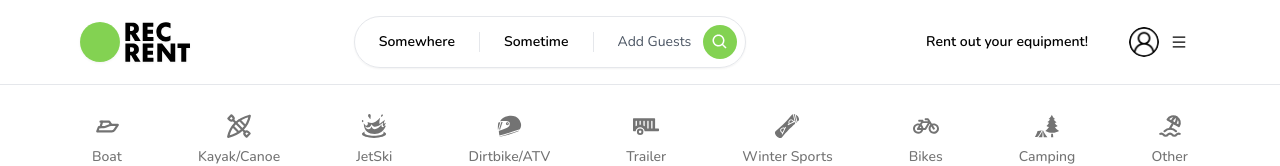
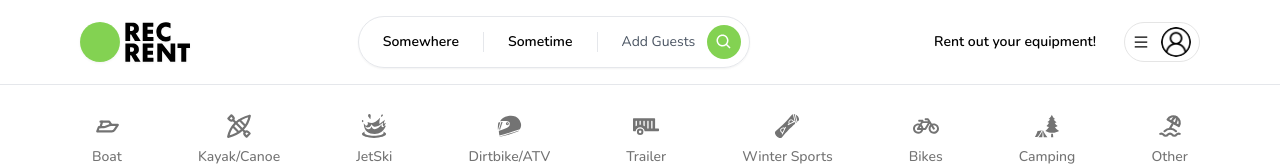
Before and after one commit to MaxLivesInTheMatrix/rec-rent, a Next.js app: page / in a window 1280 px wide. Shown: the top 166 px of the page. Built offline with nearby package versions, Linux system fonts and the light colour scheme; no server answers; what cities.json would draw is missing.

Commit message:
Login is implemented
login function and menu is implemented

```diff
--- a/app/components/navbar/NavBar.tsx
+++ b/app/components/navbar/NavBar.tsx
@@ -11,7 +11,9 @@ import {User} from '@prisma/client';
 interface NavbarProps{
   currentUser?: User | null;
 }
-
+interface UserMenuProps {
+  currentUser?: User | null
+}
 const Navbar: React.FC<NavbarProps> = ({
   currentUser,
 }) => {
--- a/app/components/navbar/UserMenu.tsx
+++ b/app/components/navbar/UserMenu.tsx
@@ -6,47 +6,130 @@ import { useCallback, useState } from "react";
 import MenuItem from "./MenuItem";
 import useRegisterModal from "@/app/hooks/useRegisterModal";
 import useLoginModal from "@/app/hooks/useLoginModal";
+import { signOut } from "next-auth/react";
+import { useRouter } from "next/navigation";
+import { SafeUser } from "@/app/types";
+import {User} from '@prisma/client';
 
-const UserMenu = () => {
+interface UserMenuProps {
+    currentUser?: User|null
+}
+const UserMenu: React.FC<UserMenuProps> = ({
+    currentUser
+}) => {
+
     const registerModal = useRegisterModal();
     const loginModal=useLoginModal();
     const [isOpen, setIsOpen] = useState(false);
-
     const toggleOpen = useCallback(() => {
         setIsOpen(value => !value);
     }, []);
 
   return (
     <div className="relative">
-            <div className="flex items-center gap-3">
-                <div onClick={() => {}} className="hidden md:block text-sm font-semibold py-3 px-4 rounded-full hover:bg-neutral-100 transition cursor-pointer">
+      <div className="flex flex-row items-center gap-3">
+        <div
+          onClick={() => {}}
+          className="
+            hidden
+            md:block
+            text-sm
+            font-semibold
+            py-3
+            px-4
+            rounded-full
+            hover:bg-neutral-100
+            transition
+            cursor-pointer
+          "
+        >
           Rent out your equipment!
         </div>
-                <button
+        <div
         onClick={toggleOpen}
-                    className="p-4 md:py-1 md:px-3 flex items-center gap-3 rounded-full cursor-pointer border border-white hover:shadow-md hover:border-neutral-200 transition ease-in-out duration-200"
+        className="
+          p-4
+          md:py-1
+          md:px-2
+          border-[1px]
+          border-neutral-200
+          flex
+          flex-row
+          items-center
+          gap-3
+          rounded-full
+          cursor-pointer
+          hover:shadow-md
+          transition
+          "
         >
+          <AiOutlineMenu />
           <div className="hidden md:block">
             <Avatar />
           </div>
-                    <AiOutlineMenu />
-                </button>
+        </div>
       </div>
       {isOpen && (
-            <div className="absolute rounded-xl shadow-md w-[40vw] md:w-3/4 bg-white overflow-hidden right-0 top-12 text-sm">
+        <div
+          className="
+            absolute
+            rounded-xl
+            shadow-md
+            w-[40vw]
+            md:w-3/4
+            bg-white
+            overflow-hidden
+            right-0
+            top-12
+            text-sm
+          "
+        >
           <div className="flex flex-col cursor-pointer">
+            {currentUser ? (
               <>
-                        <MenuItem onClick={loginModal.onOpen} label="Login"/>
-
-                        <MenuItem onClick={registerModal.onOpen} label="Sign up"
+                <MenuItem
+                  label="My trips"
+                  onClick={() => {}}
+                />
+                <MenuItem
+                  label="My favorites"
+                  onClick={() => {}}
+                />
+                <MenuItem
+                  label="My reservations"
+                  onClick={() => {}}
+                />
+                <MenuItem
+                  label="My properties"
+                  onClick={() => {}}
+                />
+                <MenuItem
+                  label="Rec-Rental your home"
+                  onClick={() => {}}
+                />
+                <hr />
+                <MenuItem
+                  label="Logout"
+                  onClick={() => signOut()}
                 />
               </>
+            ) : (
+              <>
+                <MenuItem
+                  label="Login"
+                  onClick={loginModal.onOpen}
+                />
+                <MenuItem
+                  label="Sign up"
+                  onClick={registerModal.onOpen}
+                />
+              </>
+            )}
           </div>
-
         </div>
       )}
     </div>
    );
-};
+}
 
 export default UserMenu;
--- a/app/layout.tsx
+++ b/app/layout.tsx
@@ -22,7 +22,6 @@ export default async function RootLayout({
   children: React.ReactNode
 }) {
   const currentUser = await getCurrentUser();
-
   return (
     <html lang="en">
       <body className={font.className}>
```
Lines whose indentation alone changed are shown as unchanged.
